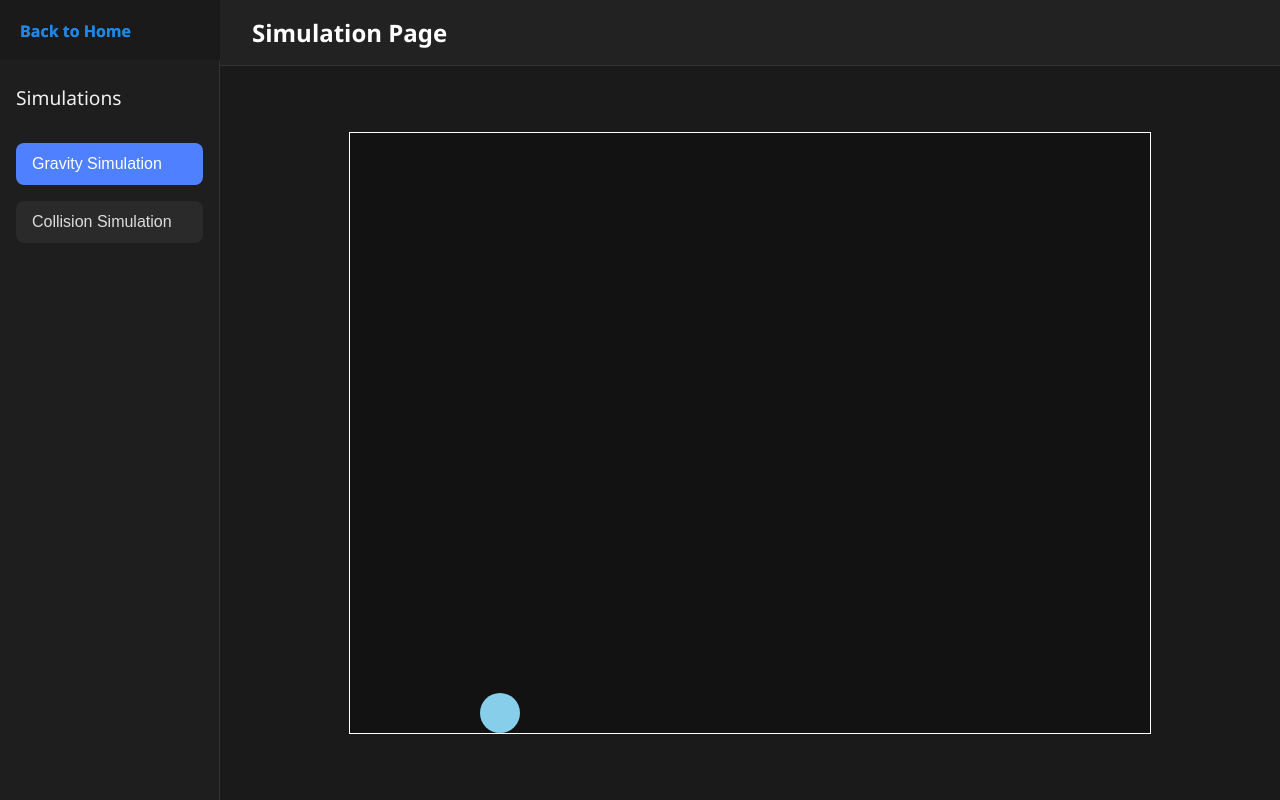
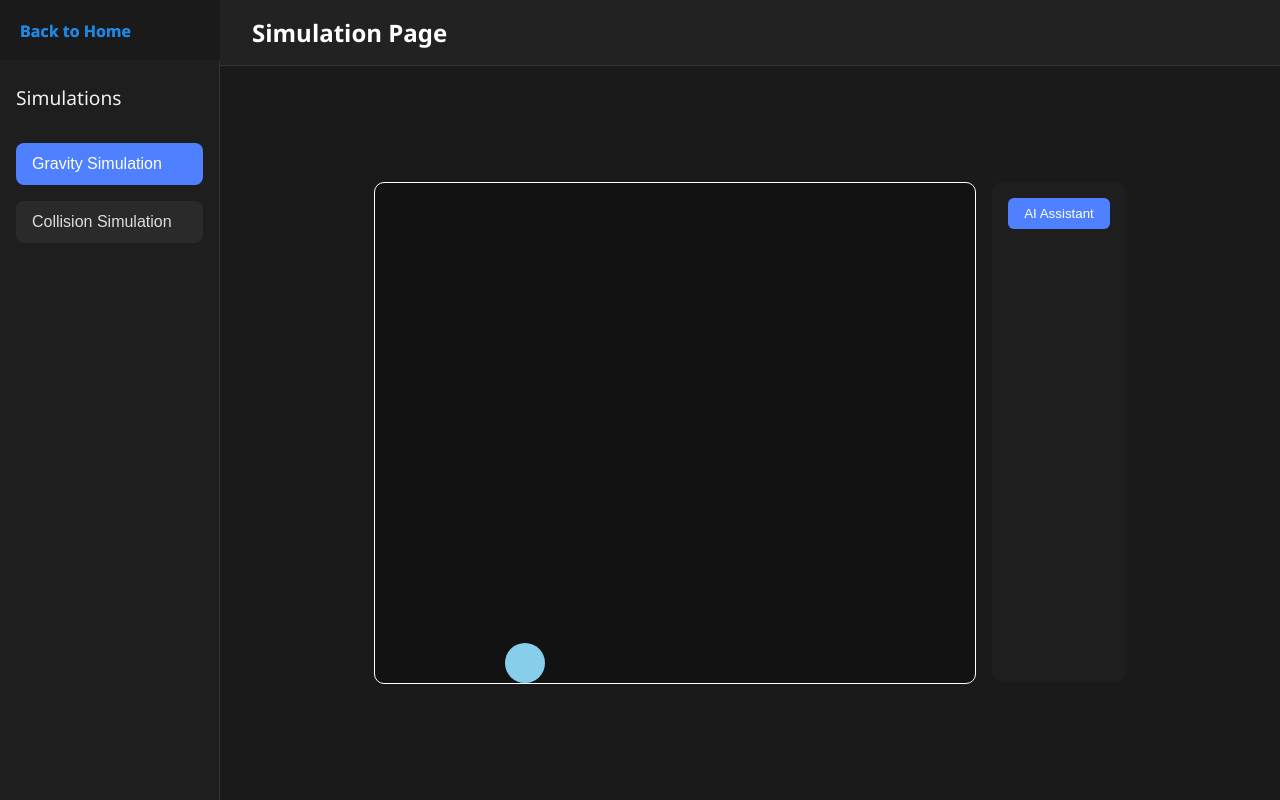
Before and after one commit to zhijin-feng/physics-playground, a React (Vite) app: page /simulation in a window 1280 px wide. Built offline with nearby package versions, Linux system fonts and the light colour scheme.

Commit message:
Add AI Assistant
Powered by Deepseek, issue: generation is too long and too slow.

```diff
--- a/package.json
+++ b/package.json
@@ -11,8 +11,10 @@
   },
   "dependencies": {
     "axios": "^1.9.0",
+    "cross-fetch": "^4.1.0",
     "react": "^19.1.0",
     "react-dom": "^19.1.0",
+    "react-markdown": "^10.1.0",
     "react-router-dom": "^7.6.0"
   },
   "devDependencies": {
--- a/src/components/simulations/GravitySimulation.jsx
+++ b/src/components/simulations/GravitySimulation.jsx
@@ -1,7 +1,12 @@
-import { useRef, useEffect } from 'react';
+import { useRef, useEffect, useState } from 'react';
+import ReactMarkdown from 'react-markdown';
+import '../../styles/simulation.css'; // 可选：用于局部样式
 
 function GravitySimulation() {
     const canvasRef = useRef(null);
+    const [explanation, setExplanation] = useState('');
+    const [loading, setLoading] = useState(false);
+    const [error, setError] = useState('');
 
     useEffect(() => {
         const canvas = canvasRef.current;
@@ -31,13 +36,88 @@ function GravitySimulation() {
         draw();
     }, []);
 
+    const handleExplain = async () => {
+        setLoading(true);
+        setError('');
+        setExplanation('');
+        try {
+            const res = await fetch('https://api.deepseek.com/chat/completions', {
+                method: 'POST',
+                headers: {
+                    'Content-Type': 'application/json',
+                    'Authorization': `Bearer ${import.meta.env.VITE_DEEPSEEK_API_KEY}`,
+                },
+                body: JSON.stringify({
+                    model: 'deepseek-chat',
+                    messages: [
+                        {
+                            role: 'user',
+                            content: 'Please explain gravity simulation.',
+                        },
+                    ],
+                }),
+            });
+
+            if (!res.ok) {
+                throw new Error(`API error: ${res.status}`);
+            }
+
+            const data = await res.json();
+            const reply = data.choices?.[0]?.message?.content;
+            setExplanation(reply || 'No return');
+        } catch (err) {
+            setError(`Error：${err.message}`);
+        } finally {
+            setLoading(false);
+        }
+    };
+
     return (
-        <canvas
-            ref={canvasRef}
-            width={800}
-            height={600}
-            style={{ border: '1px solid white', backgroundColor: '#121212' }}
-        />
+        <div style={{ display: 'flex', gap: '1rem', padding: '1rem' }}>
+            {/* Canvas 区域 */}
+            <canvas
+                ref={canvasRef}
+                width={600}
+                height={500}
+                style={{ border: '1px solid white', backgroundColor: '#121212', borderRadius: '10px' }}
+            />
+
+            {/* 右侧讲解区域 */}
+            <div style={{
+                width: '100%',
+                maxWidth: '400px',
+                backgroundColor: '#1e1e1e',
+                color: '#f0f0f0',
+                borderRadius: '10px',
+                padding: '1rem',
+                overflowY: 'auto',
+                height: '500px',
+                display: 'flex',
+                flexDirection: 'column'
+            }}>
+                <button
+                    onClick={handleExplain}
+                    style={{
+                        marginBottom: '1rem',
+                        backgroundColor: '#4e80ff',
+                        border: 'none',
+                        color: 'white',
+                        padding: '0.5rem 1rem',
+                        borderRadius: '6px',
+                        cursor: 'pointer',
+                        alignSelf: 'flex-start'
+                    }}
+                >
+                    {loading ? 'Explaining...' : 'AI Assistant'}
+                </button>
+
+                {error && <div style={{ color: 'red' }}>{error}</div>}
+
+                <div style={{ flexGrow: 1 }}>
+                    <ReactMarkdown>{explanation}</ReactMarkdown>
+                </div>
+            </div>
+        </div>
     );
 }
 
--- a/src/main.jsx
+++ b/src/main.jsx
@@ -12,4 +12,4 @@ createRoot(document.getElementById('root')).render(
     </StrictMode>,
 );
 
-// console.log('OpenAI API Key:', import.meta.env.VITE_OPENAI_API_KEY ? '✅ Loaded' : '❌ Missing'); 测试openAI key是否配置成功;
+console.log('DEEPSEEK API Key:', import.meta.env.VITE_DEEPSEEK_API_KEY ? '✅ Loaded' : '❌ Missing'); //测试openAI key是否配置成功;
```
Also changed, not shown: 2 other files (tests, documents, lock files or other folders).
